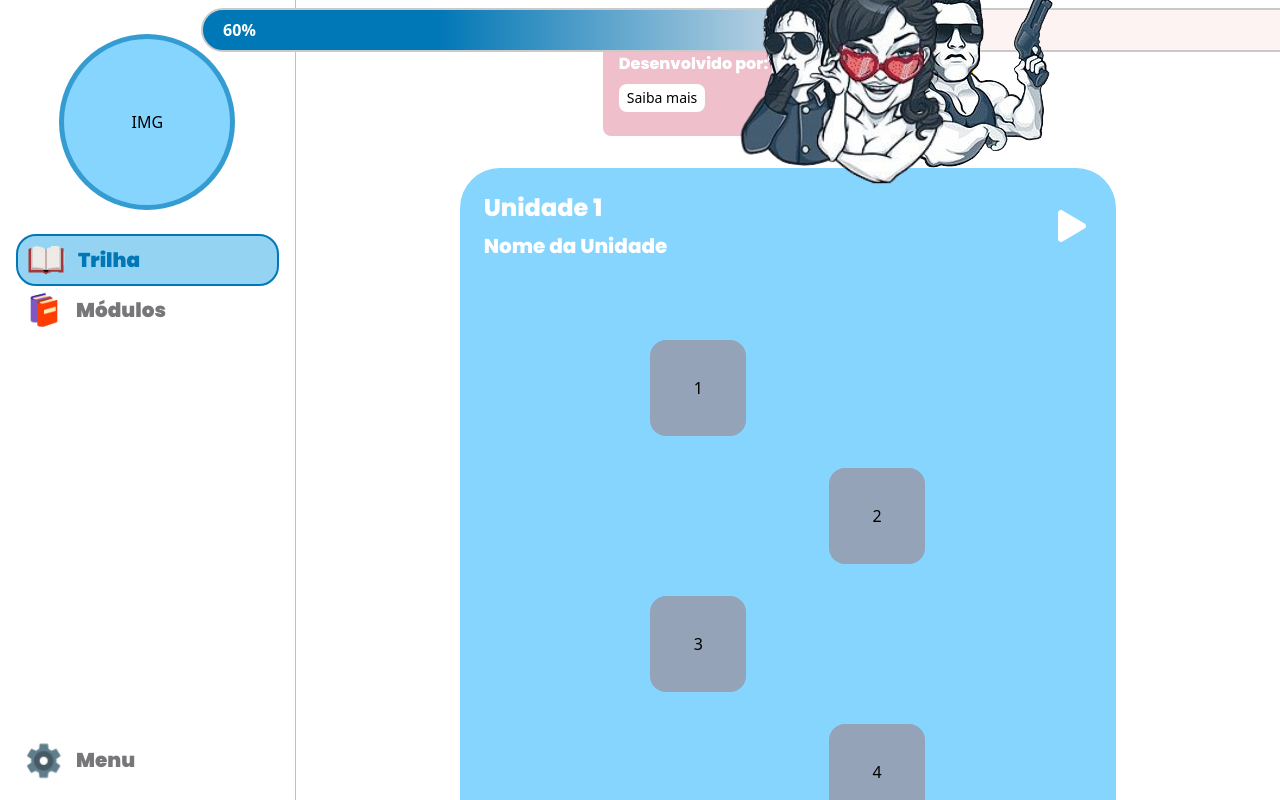
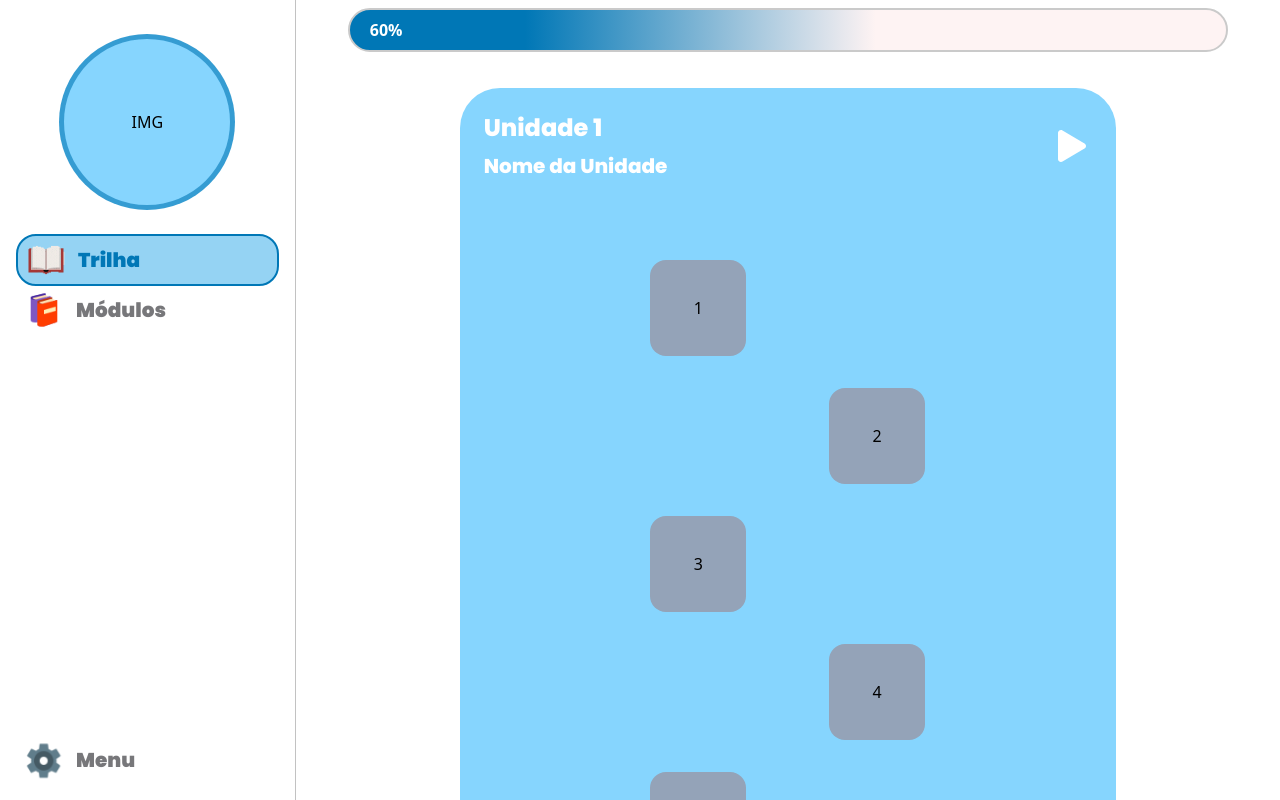
Before and after one commit to mariadxavier/roadmap-administracao, a React (Vite) app: page /principal in a window 1280 px wide. Built offline with nearby package versions, Linux system fonts and the light colour scheme; a web font is replaced by a local one.

Commit message:
style pagina principal

```diff
--- a/src/components/AboutUs.tsx
+++ b/src/components/AboutUs.tsx
@@ -4,7 +4,7 @@ import imgJoao from "../assets/img_joao.png";
 
 export function AboutUs() {
   return (
-    <div className="w-full px-4 h-fit grid place-items-center ">
+    <div className="w-full px-4 h-fit grid place-items-center">
       <div className=" bg-[#EFBFCC] w-full max-w-[370px] h-[20dvh] max-h-[120px] flex items-end pl-4 rounded-lg gap-4">
         <div className="mb-6 xsm:mb-3">
           <h4 className="font-poppins font-extrabold text-white mb-2 text-nowrap xsm:text-sm">
@@ -15,9 +15,9 @@ export function AboutUs() {
           </button>
         </div>
         <div className="w-full bg-yellow-500 h-full relative flex items-center justify-center">
-          <img src={imgAndre} className="w-[80%] absolute -left-1/3" />
+          {/* <img src={imgAndre} className="w-[80%] absolute -left-1/3" />
           <img src={imgMadu} className="w-[80%] absolute z-10 ml-1" />
-          <img src={imgJoao} className="w-[100%] absolute -right-2/4 " />
+          <img src={imgJoao} className="w-[100%] absolute -right-2/4 " /> */}
         </div>
       </div>
     </div>
--- a/src/components/AsideMenu.tsx
+++ b/src/components/AsideMenu.tsx
@@ -3,6 +3,7 @@ import { IMenuProps } from "./types";
 import BookMenuFooter from "../assets/bookMenuFooter.gif";
 import ClosedBooksMenuFooter from "../assets/closedbooksMenuFooter.svg";
 import GearMenuFooter from "../assets/gearMenuFooter.svg";
+import { AboutUs } from "./AboutUs";
 
 export function AsideMenu({ whosActive }: IMenuProps) {
     return (
--- a/src/components/Header.tsx
+++ b/src/components/Header.tsx
@@ -23,7 +23,7 @@ export function Header({percent}: PropsHeader) {
   }, []);
 
   return (
-    <header className='fixed top-2 w-full grid place-items-center'>
+    <header className='fixed top-2 lg:w-9/12 w-full grid place-items-center'>
       {/* Container Header */}
       <div className='w-11/12 bg-white h-10 rounded-full border-2 border-[#cacaca] flex items-center p-5' style={{background: `linear-gradient(90deg, rgba(0,119,182,1) ${progress >= 100 ? "100" : progress >= 50 ? "20" : "0" }%, rgba(254,243,243,1) ${progress}%)`}}>
         <p className={twMerge("font-bold", progress >= 22 ? "text-white" : "text-black")} >{percent}%</p>
--- a/src/pages/Configuration.tsx
+++ b/src/pages/Configuration.tsx
@@ -3,6 +3,7 @@ import Lock from "../assets/lock.svg";
 import WomanUser from "../assets/womanUser.svg";
 import { FooterMenu } from "../components/FooterMenu";
 import { AsideMenu } from "../components/AsideMenu";
+import { AboutUs } from "../components/AboutUs";
 export function Configuration() {
     return (
         <div className="flex">
--- a/src/pages/Principal.tsx
+++ b/src/pages/Principal.tsx
@@ -16,9 +16,11 @@ export function Principal() {
                         <h1 className="w-full sm:w-10/12 self-start mt-16 px-4 sm:px-8 font-poppins font-extrabold text-titlePrincipal-adm text-3xl lg:hidden">
                             Boas vindas à sua trilha de conhecimento!
                         </h1>
-                        <AboutUs />
+                        <div className="size-full lg:hidden">
+                            <AboutUs />
+                        </div>
                     </header>
-                    <section className="h-full w-full flex flex-col items-center">
+                    <section className="h-full w-full flex flex-col items-center lg:mt-10">
                         <Unit
                             children={[<UnitButton howMany={5} />]}
                             numero="1"
```
Lines whose indentation alone changed are shown as unchanged.
